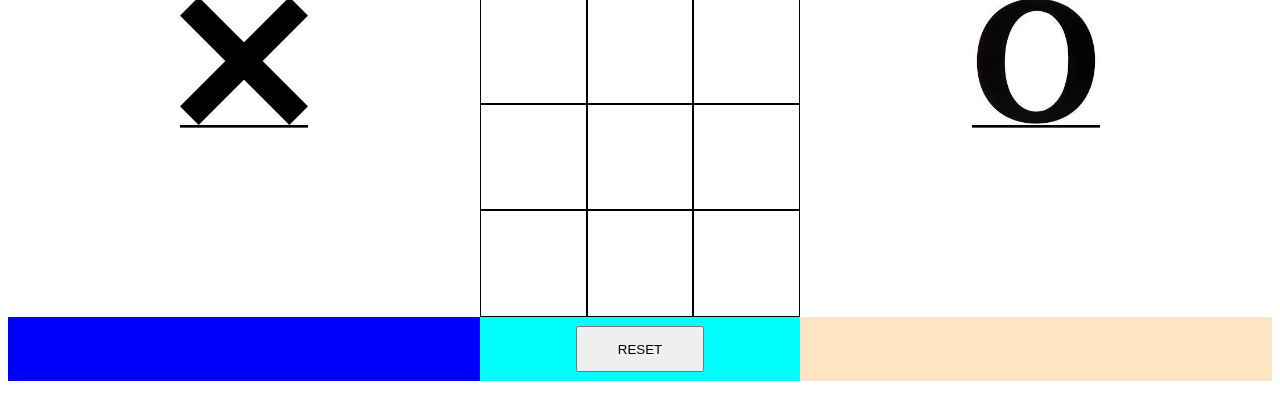
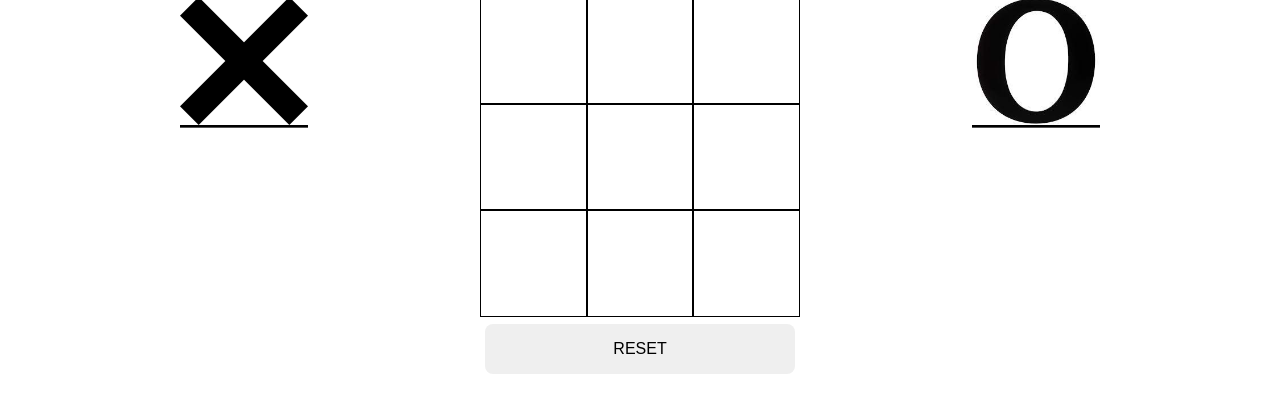
Before and after one commit to andrewmarabante/tic_tac_toe, a plain HTML site: page index.html in a window 1280 px wide. Shown: the part 75-494 px from the top of the page. Drawn offline with Linux system fonts and the light colour scheme.

Commit message:
Finished the last CSS touches

```diff
--- a/style.css
+++ b/style.css
@@ -7,7 +7,6 @@
 }
 .bot{
     height: 4em;
-    background-color: aqua;
     display: flex;
 }
 .container{
@@ -37,6 +36,7 @@
     align-items: center;
     max-height: 10em;
     max-width: 10em;
+    user-select: none;
 }
 
 .x{
@@ -49,9 +49,12 @@
 }
 
 #reset{
+    border: none;
     padding: 1em;
-    padding-left: 3em;
-    padding-right: 3em;
+    padding-left: 8em;
+    padding-right: 8em;
+    border-radius: .5em;
+    font-size: 1em;
 }
 .butdiv{
     min-width: 20em;
@@ -61,11 +64,17 @@
 }
 #xwl{
     flex: 1;
-    background-color: blue;
+    display: flex;
+    justify-content: center;
+    align-items: center;
+    font-size: 2em;
 }
 #owl{
     flex: 1;
-    background-color: bisque;
+    display: flex;
+    justify-content: center;
+    align-items: center;
+    font-size: 2em;
 }
 .ltop{
     height: 8em;
```
